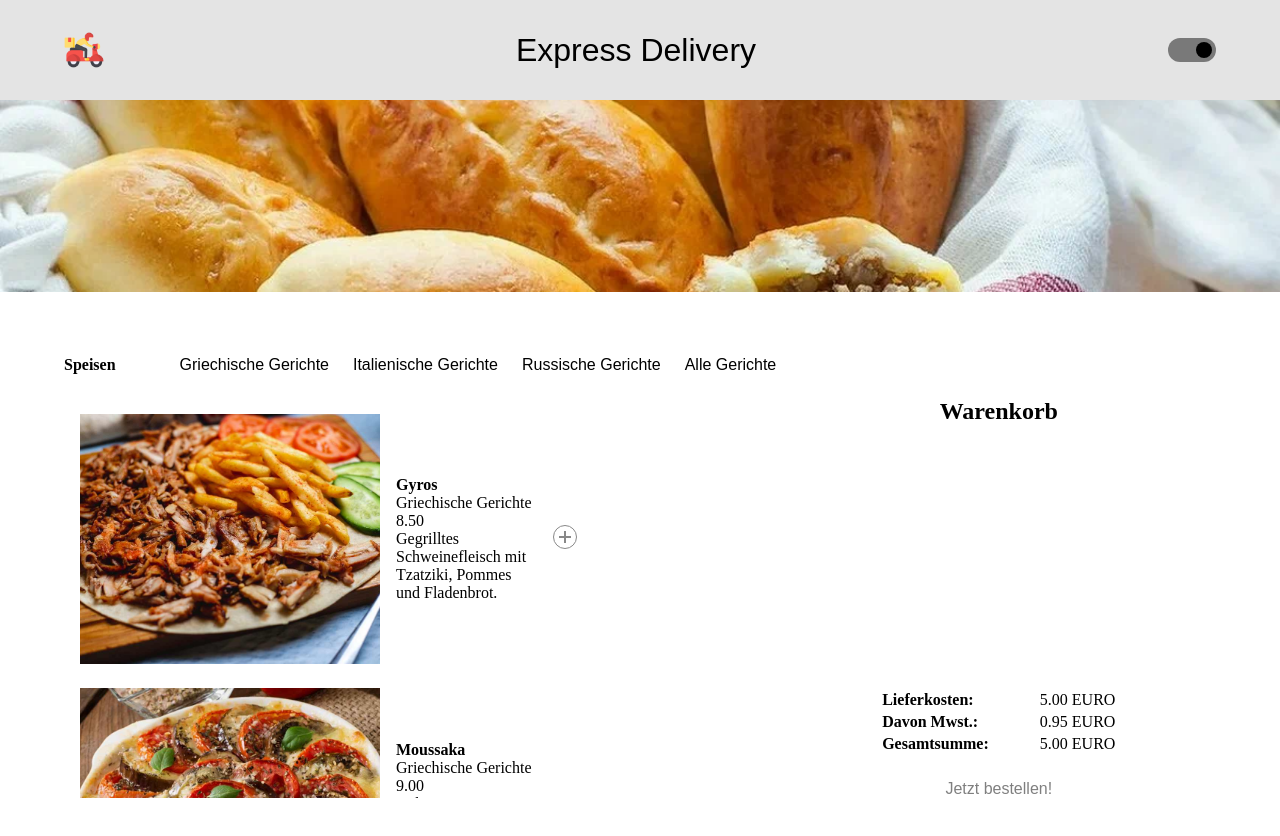
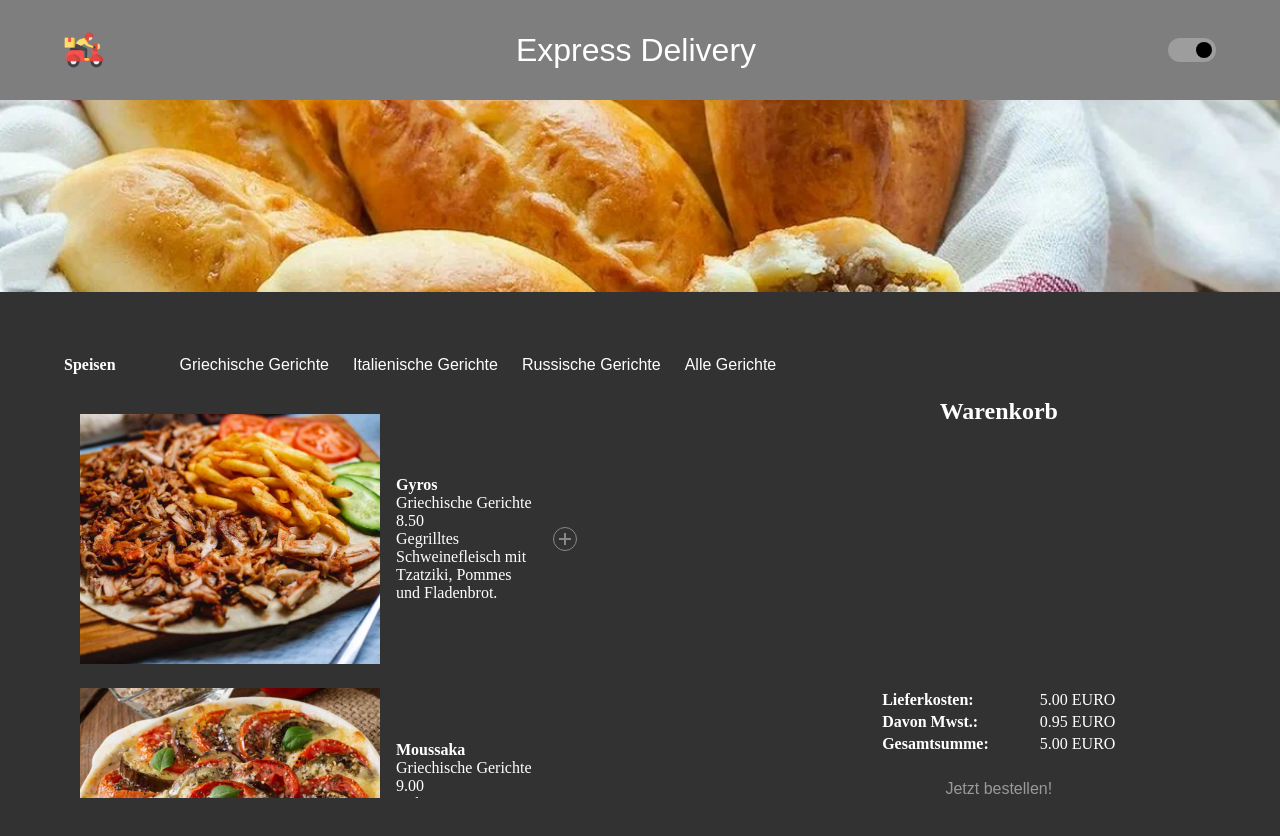
Before and after one commit to DeRusOfficial/Bestellapp, a plain HTML site: page index.html in a window 1280 px wide. Both pictures are taken after a click on the element 1192 px from the left and 50 px from the top of the page. Drawn offline with Linux system fonts and the light colour scheme; a web font is replaced by a local one.

Commit message:
feat: Theme toggle works. Modify the modal

```diff
--- a/index.html
+++ b/index.html
@@ -16,7 +16,7 @@
     <title>Express Bestellung</title>
 </head>
 
-<body onload="init()">
+<body onload="init()" class="whiteTheme">
     <header class="menu">
         <div class="menu__logo">
             <img src="./assets/icons/logo/logo.png" alt="Logo">
@@ -27,18 +27,18 @@
         </div>
     </header>
 
-    <main>
+    <main class="whiteTheme">
         <section class="main__img">
             <img src="./assets/img/meals/russian/piroggen.jpg" alt="Bild von Piroggen">
         </section>
         <section class="content">
             <section class="content__menu">
                 <h2>Speisen</h2>
-                <nav class="content__menu_categories">
-                    <button onclick="filterMeals('Griechische Gerichte')">Griechische Gerichte</button>
-                    <button onclick="filterMeals('Italienische Gerichte')">Italienische Gerichte</button>
-                    <button onclick="filterMeals('Russische Gerichte')">Russische Gerichte</button>
-                    <button onclick="loadAllMeals()">Alle Gerichte</button>
+                <nav class="content__menu_categories" class="whiteTheme">
+                    <button class="whiteTheme" onclick="filterMeals('Griechische Gerichte')">Griechische Gerichte</button>
+                    <button class="whiteTheme" onclick="filterMeals('Italienische Gerichte')">Italienische Gerichte</button>
+                    <button class="whiteTheme" onclick="filterMeals('Russische Gerichte')">Russische Gerichte</button>
+                    <button class="whiteTheme" onclick="loadAllMeals()">Alle Gerichte</button>
                 </nav>
             </section>
             <section class="content__group">
@@ -65,13 +65,13 @@
                             <td id="sum">5.00 EURO</td>
                         </tr>
                     </table>
-                    <button id="dialogBtn" class="btn-blocked" onclick="openDialog()" disabled>Jetzt bestellen!</button>
+                    <button id="dialogBtn" class="btn-blocked whiteTheme" onclick="openDialog()" disabled>Jetzt bestellen!</button>
                 </section>
             </section>
         </section>
     </main>
 
-    <dialog id="dialog">
+    <dialog id="dialog" class="whiteTheme">
         <section class="modal">
             <div class="modal__header">Ihre Bestellung</div>
             <table class="modal__table">
@@ -86,10 +86,10 @@
 
                 </tbody>
             </table>
-            <div id="cartSum"></div>
+            <div id="modalSum"></div>
             <div class="modal__buttons">
-                <button id="orderBtn" class="modal__content_btn-order" onclick="makeOrder()">Endgültig bestellen</button>
-                <button class="modal__content_btn-close" onclick="closeDialog()">Schließen</button>
+                <button id="orderBtn" class="modal__content_btn-order whiteTheme" onclick="makeOrder()">Endgültig bestellen</button>
+                <button class="modal__content_btn-close whiteTheme" onclick="closeDialog()">Schließen</button>
             </div>
         </section>
     </dialog>
--- a/js/dialog.js
+++ b/js/dialog.js
@@ -1,4 +1,6 @@
 function renderCartAtModal(tableBody, mealDataLS) {
+    let totalCosts = calculateTotalCosts(mealDataLS);
+    modalSum.innerHTML = totalCosts.toFixed(2) + ' EURO';
     for (let i = 0; i < mealDataLS.length; i++) {
         if (mealDataLS[i].amount !== 0) {
             tableBody.innerHTML += returnCartTemplateAtModal(mealDataLS, i);
@@ -9,13 +11,18 @@ function renderCartAtModal(tableBody, mealDataLS) {
 function makeOrder() {
     let mealDataLS = getMealFromLocalStorage();
     mealsDatabase = mealDataLS;
+    feedbackAfterOrder();
     clearCart(mealsDatabase);
+    init();
+}
+
+function feedbackAfterOrder() {
     tableHead.innerHTML = '';
     tableBody.innerHTML = '';
+    modalSum.innerHTML = '';
     tableBody.innerHTML = '<p>Ihre Bestellung wurde aufgegeben und wird in kürze bearbeitet. Wir danken Ihnen vielmals und wünschen Ihnen noch einen angenehmen Tag!</p>';
     orderBtn.classList.add('btn-blocked');
     orderBtn.disable = true;
-    init();
 }
 
 function clearCart(mealsDatabase) {
--- a/js/functional.js
+++ b/js/functional.js
@@ -76,8 +76,8 @@ function loadAmountOfMeal(i) {
 
 function showTotalCosts() {
     let mealDataLS = getMealFromLocalStorage();
-    totalCosts = calculateTotalCosts(mealDataLS);
-    taxes = calculateTaxes(totalCosts);
+    let totalCosts = calculateTotalCosts(mealDataLS);
+    let taxes = calculateTaxes(totalCosts);
     proofCostsForDelivery(totalCosts);
     sumField.innerHTML = totalCosts.toFixed(2) + ' EURO';
     taxField.innerHTML = taxes.toFixed(2) + ' EURO';
@@ -109,3 +109,19 @@ function calculateTaxes(totalCosts) {
     taxes = totalCosts * 0.19;
     return taxes
 }
+
+function toggleBg() {
+    let array = makeThemeArray()
+    toggleBtn.classList.toggle('toggle');
+    array.forEach((element) => {
+        element.classList.toggle('darkTheme');
+    });
+}
+
+function makeThemeArray() {
+    const whiteThemeArray = [];
+    for (let i = 0; i < whiteTheme.length; i++) {
+        whiteThemeArray.push(whiteTheme[i])
+    }
+    return whiteThemeArray
+}
--- a/js/script.js
+++ b/js/script.js
@@ -1,4 +1,6 @@
 let toggleBtn = document.querySelector(".menu__toggle");
+let whiteTheme = document.getElementsByClassName('whiteTheme');
+
 let orderBtn = document.getElementById('orderBtn');
 let dialogBtn = document.getElementById('dialogBtn');
 
@@ -12,12 +14,7 @@ let deliveryCost = 5;
 let dialog = document.getElementById('dialog');
 let tableHead = document.getElementById('tableHead');
 let tableBody = document.getElementById('tableBody');
-
-
-
-function toggleBg() {
-    toggleBtn.classList.toggle("toggle");
-}
+let modalSum = document.getElementById('modalSum');
 
 
 
--- a/styles/dialog/_dialog.css
+++ b/styles/dialog/_dialog.css
@@ -1,10 +1,6 @@
 #dialog {
     width: 400px;
     height: 500px;
-
-    /* display: flex;
-    flex-direction: column;
-    gap: 16px; */
 
     justify-self: center;
     align-self: center;
@@ -57,13 +53,9 @@
     text-align: left;
 }
 
-/* .modal__table>tbody tr td:nth-child(3){
-    margin-left: auto;
+#modalSum {
+    text-align: center;
 }
-
-.modal__table>tbody tr td:nth-child(2){
-    margin-top: auto;
-} */
 
 .modal__buttons {
     display: flex;
--- a/styles/header/_menu.css
+++ b/styles/header/_menu.css
@@ -31,7 +31,7 @@
 .menu__toggle {
     width: 48px;
     height: 24px;
-    background-color: rgb(121, 121, 121);
+    background-color: rgb(157, 157, 157);
     border-radius: 24px;
 
     display: flex;
--- a/styles/main/_main.css
+++ b/styles/main/_main.css
@@ -33,7 +33,7 @@
 
 .content__menu_categories>button {
     width: max-content;
-    color: black;
+    /* color: black; */
     text-decoration: none;
     cursor: pointer;
     position: relative;
@@ -77,7 +77,6 @@
     padding: 16px;
 
     overflow-y: auto;
-    /* overflow-x: hidden; */
 }
 
 .meals__card {
--- a/styles/styles.css
+++ b/styles/styles.css
@@ -10,9 +10,23 @@ button {
     cursor: pointer;
     background-color: rgba(255, 255, 255, 0);
     padding: 0;
+
+    display: flex;
+    justify-content: center;
+    align-items: center;
 }
 
 .btn-blocked {
     cursor: not-allowed;
-    color: rgba(0, 0, 0, 0.5);
+    opacity: 0.5;
 }
+
+.whiteTheme {
+    background-color: var(--whiteTheme-bgColor);
+    color: var(--whiteTheme-color);
+}
+
+.darkTheme {
+    background-color: var(--darkTheme-bgColor);
+    color: var(--darkTheme-color);
+}
--- a/styles/variables/_variables.css
+++ b/styles/variables/_variables.css
@@ -1,3 +1,6 @@
 :root {
-    --main-color: white;
+    --whiteTheme-bgColor: white;
+    --darkTheme-bgColor: rgb(50, 50, 50);
+    --whiteTheme-color: black;
+    --darkTheme-color: white;
 }
```
